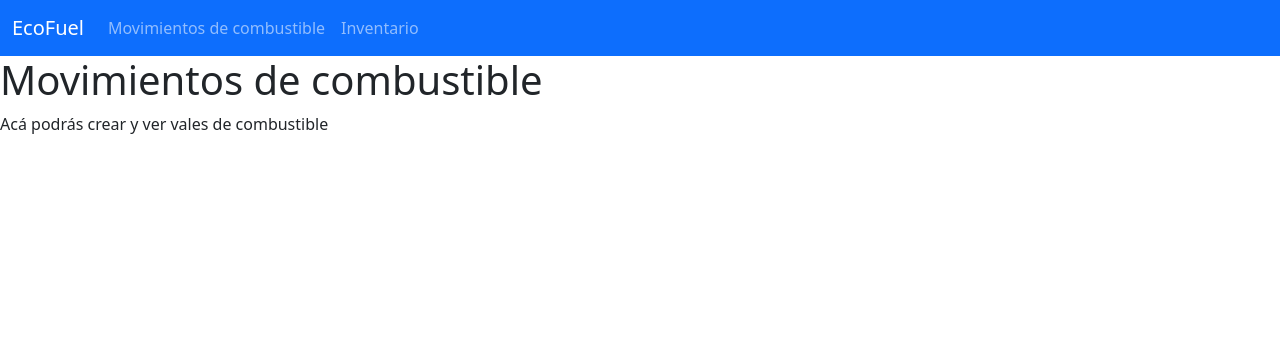
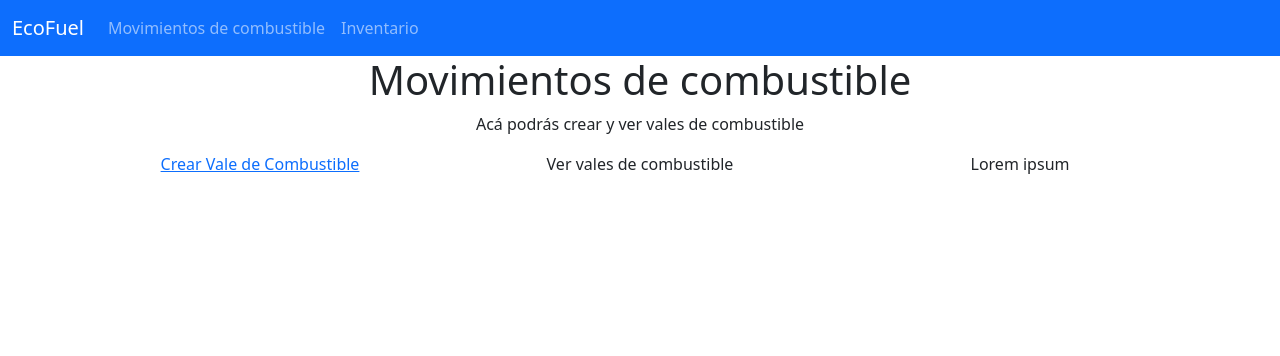
Before and after one commit to dgreylingjory/TuPrimeraPagina-Greyling, a Django app: page /control_combustible/ in a window 1280 px wide. Shown: the top 356 px of the page. Run offline with Django 5.2, Linux system fonts and the light colour scheme.

Commit message:
keep editing create vale form

```diff
--- a/control_combustible/forms.py
+++ b/control_combustible/forms.py
@@ -2,6 +2,10 @@ from django import forms
 from .models import * ##para poder usar listas para seleccionar valores en los
 
 class ValeCombustibleForm(forms.Form):
+    numero_vale = forms.IntegerField(
+        required=False,
+        widget=forms.TextInput(attrs={'readonly': 'readonly', 'class': 'form-control'})
+        )
     fecha = (forms.TimeField(
         label='Fecha',
         widget=forms.DateInput(attrs={'type': 'date'})) ##permite entrada de fecha por seleccion de un calendario
--- a/control_combustible/templates/control_combustible/index.html
+++ b/control_combustible/templates/control_combustible/index.html
@@ -5,6 +5,25 @@
 {% endblock %}
 
 {% block content %}
-    <h1>Movimientos de combustible</h1>
-    <p>Acá podrás crear y ver vales de combustible</p>
+    <h1 class="text-center">
+        Movimientos de combustible
+    </h1>
+
+    <p class="text-center">
+        Acá podrás crear y ver vales de combustible
+    </p>
+    <div class="container text-center">
+        <div class="row align-items-center">
+          <a class="col" href="{% url 'crear_vale' %}">
+            Crear Vale de Combustible
+          </a>
+          <div class="col">
+            Ver vales de combustible
+          </div>
+          <div class="col">
+            Lorem ipsum
+          </div>
+        </div>
+      </div>
+    </div>
 {% endblock %}
--- a/control_combustible/views.py
+++ b/control_combustible/views.py
@@ -7,6 +7,8 @@ def index(request):
 
 def vale_combustible(request):
     form = ValeCombustibleForm(request.POST)
+    contar_vales = ValeCombustible.objects.count()
+    numero_vale = contar_vales + 1
     if request.method == 'POST':
         if form.is_valid():
                 ##procesa datos del form
@@ -20,11 +22,11 @@ def vale_combustible(request):
             ##guarda datos en bbdd
             vale = ValeCombustible(fecha=fecha, litros_cargados=litros_cargados, matricula_aeronave=matricula_aeronave, patente_camion=patente_camion, motivo=motivo, despachador=despachador, receptor=receptor)
             vale.save()
-            return render(request, 'control_combustible/vale_combustible.html', {'form': form, 'mensaje': 'Vale guardado correctamente'})
+            return render(request, 'control_combustible/vale_combustible_respuesta.html', {'form': form, 'mensaje': 'Vale guardado correctamente'})
 
         else:
             form = ValeCombustibleForm()
-            return render(request, 'control_combustible/vale_combustible.html', {'form': form, 'mensaje': 'Error en el formulario'})
+            return render(request, 'control_combustible/vale_combustible_respuesta.html', {'form': form, 'mensaje': 'Error en el formulario'})
 
 
     return render(request, 'control_combustible/vale_combustible.html', {'form': form})
--- a/main/templates/main/base.html
+++ b/main/templates/main/base.html
@@ -26,9 +26,11 @@
           </div>
         </div>
       </nav>
-    {% block content %}
-    <!--Contenido acá-->>
-    {% endblock %}
+    <div class="align-items-center">
+      {% block content %}
+      <!--Contenido acá-->>
+      {% endblock %}
+    </div>
     <script src="https://cdn.jsdelivr.net/npm/bootstrap@5.3.3/dist/js/bootstrap.bundle.min.js" integrity="sha384-YvpcrYf0tY3lHB60NNkmXc5s9fDVZLESaAA55NDzOxhy9GkcIdslK1eN7N6jIeHz" crossorigin="anonymous"></script>
 </body>
 </html>
```
Also changed, not shown: control_combustible/models.py (+8 -4 lines), control_combustible/templates/control_combustible/vale_combustible.html (+4 -4 lines).
